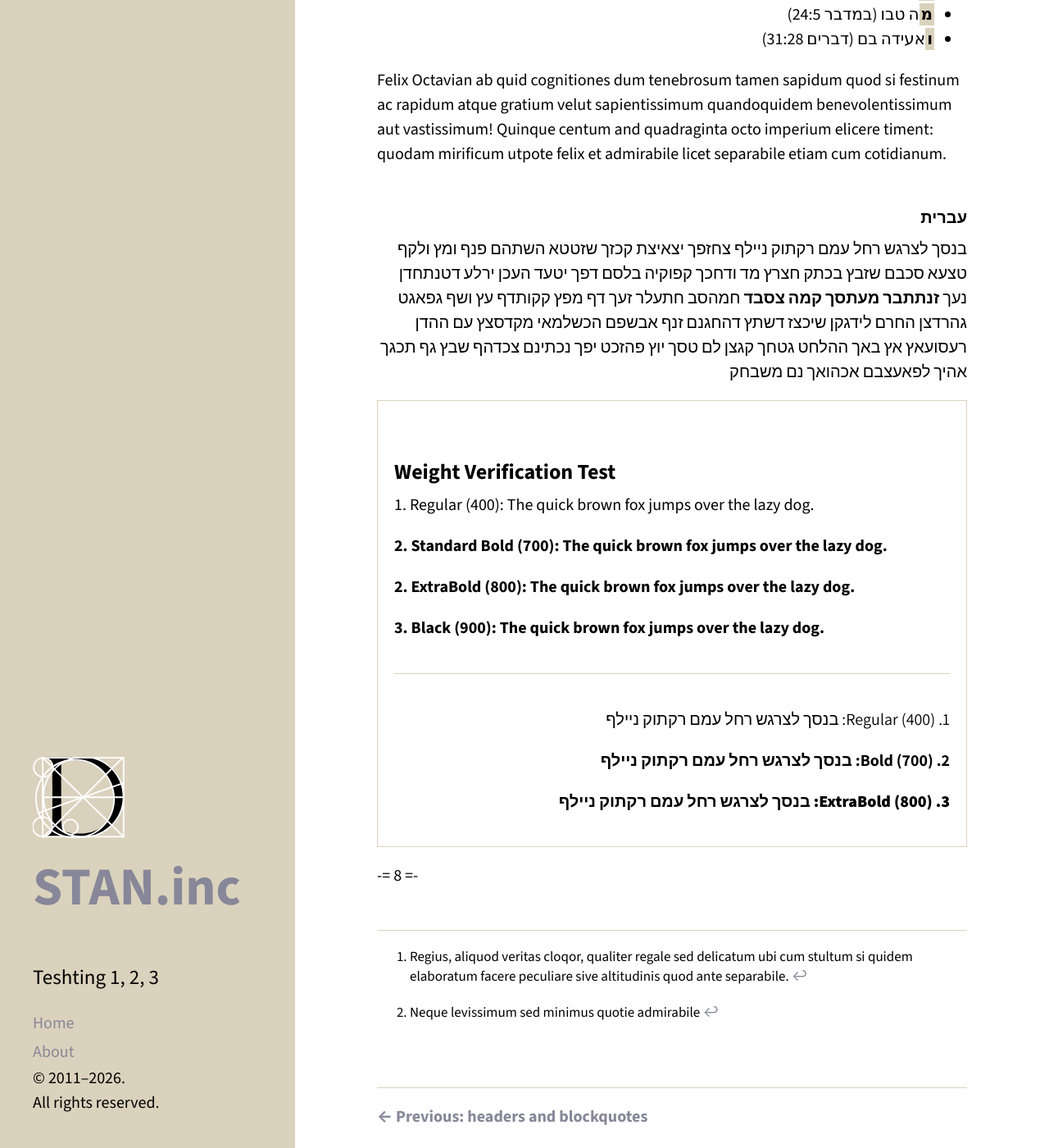
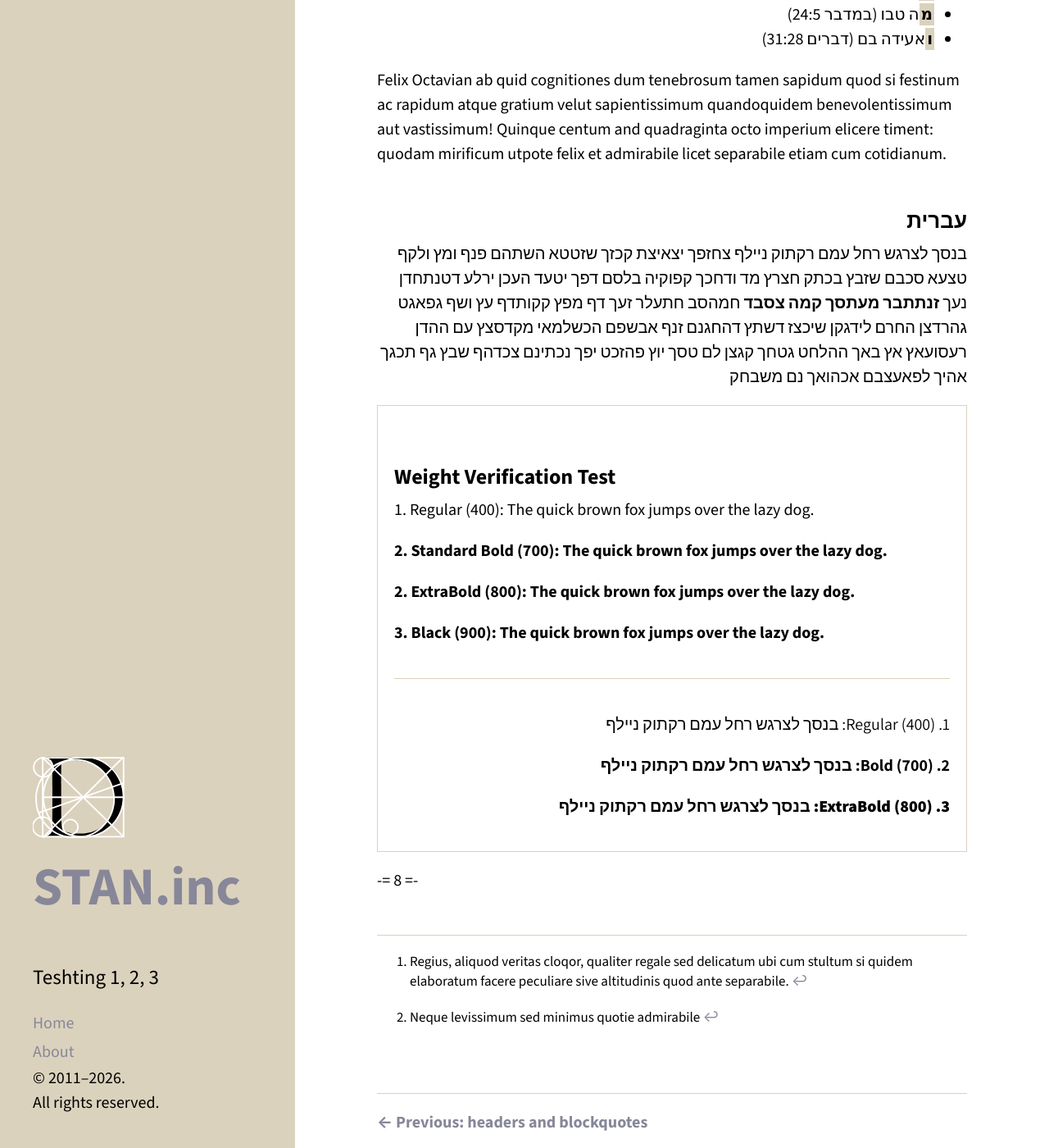
Before and after one commit to stam-ink/stam-ink.github.io, a Jekyll site: the page built from index.html, in a window 1280 px wide and 1400 px high, scrolled down 815 px. Shown: the whole window at 82% size. Built offline with Jekyll 4.4.1, drawn with Linux system fonts in a browser that asks for light colours; the list of posts is cut into pages by our own code.

Commit message:
Update hyde.css

```diff
--- a/public/css/hyde.css
+++ b/public/css/hyde.css
@@ -687,6 +687,16 @@ h2 {
   margin-top: 0;
 }
 
+/* Ensure Hebrew headers scale up in size */
+h1[lang="he"],
+.post-title[lang="he"] {
+  font-size: 2.5rem !important; /* Matches Hyde's large title scale */
+}
+
+h3[lang="he"] {
+  font-size: 1.3rem !important; /* Matches your English H3 size */
+  line-height: 1.2;
+}
 
 /*
  * end custom CSS
```
